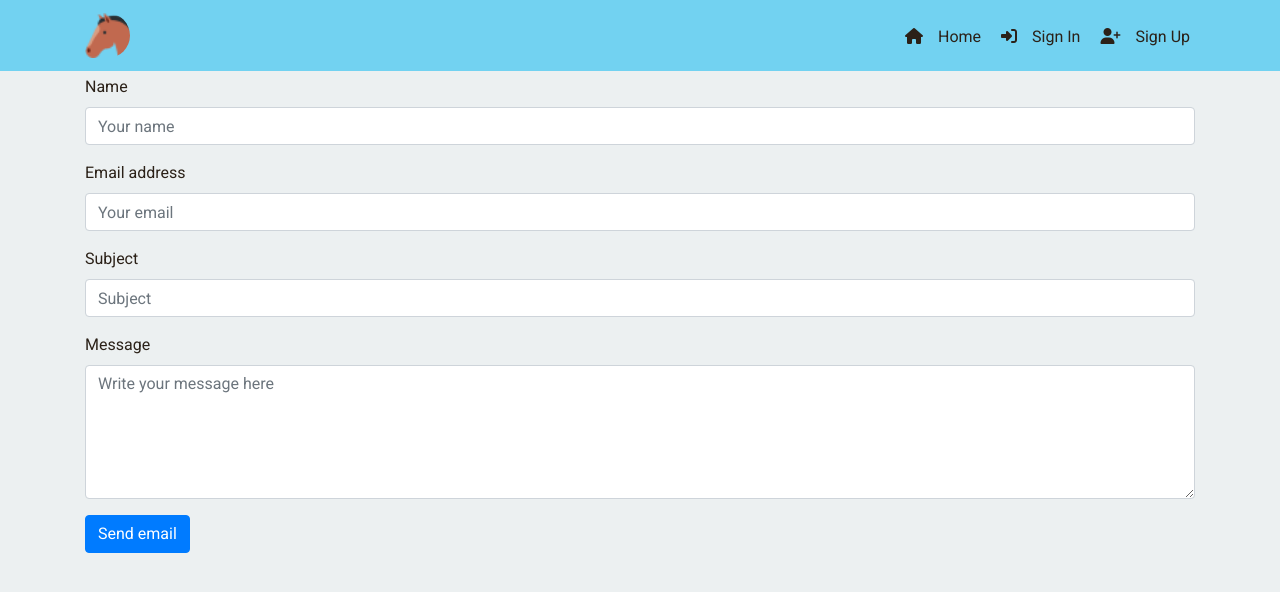
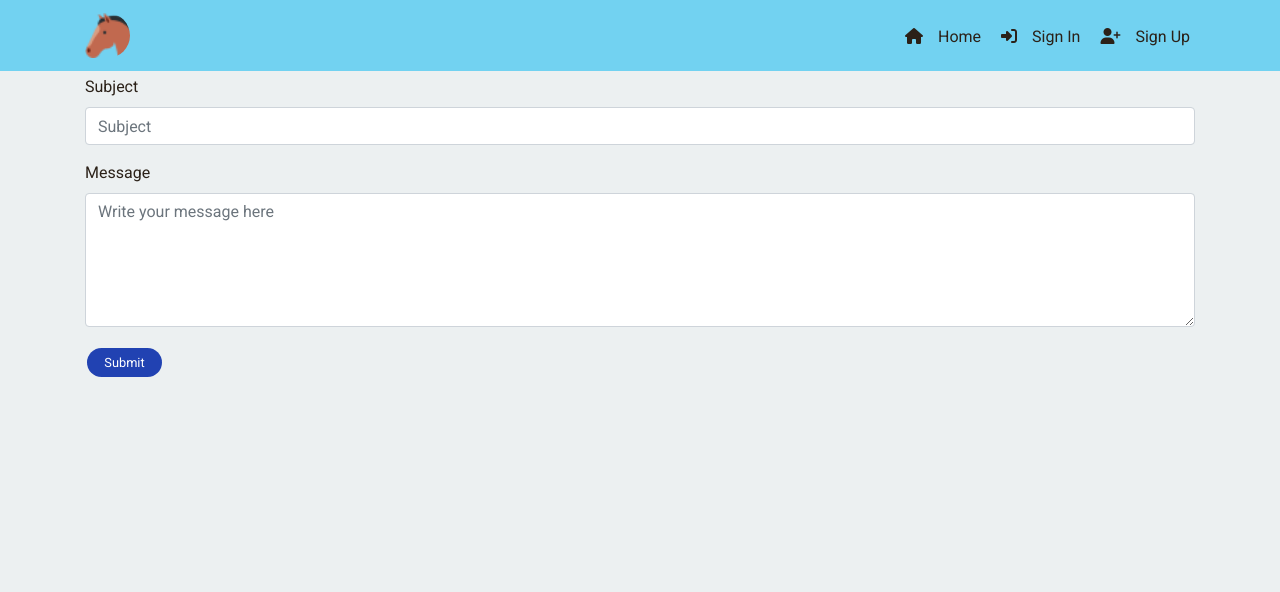
Before and after one commit to gStarhigh/pro5, a React (Create React App) app in the folder frontend/: page /contact in a window 1280 px wide. Shown: the top 592 px of the page. Built offline with nearby package versions, Linux system fonts and the light colour scheme; no server answers.

Commit message:
removed unncessary fields in contactForm

```diff
--- a/frontend/src/pages/contact/ContactForm.js
+++ b/frontend/src/pages/contact/ContactForm.js
@@ -8,15 +8,16 @@ import { Button } from "react-bootstrap";
 // Axios import
 import axios from "axios";
 
+// Styles
+import btnStyles from "../../styles/Button.module.css";
+
 function ContactForm() {
-  const [name, setName] = useState("");
-  const [email, setEmail] = useState("");
   const [subject, setSubject] = useState("");
   const [message, setMessage] = useState("");
 
   const handleSubmit = async (event) => {
     event.preventDefault();
-    const data = { name, email, subject, message };
+    const data = { subject, message };
     try {
       await axios.post("/contact/", data);
       console.log("Form data successfully sent", data);
@@ -27,30 +28,6 @@ function ContactForm() {
 
   return (
     <Form onSubmit={handleSubmit}>
-      <Form.Group>
-        <Form.Label htmlFor="name">Name</Form.Label>
-        <Form.Control
-          type="text"
-          name="name"
-          id="name"
-          value={name}
-          onChange={(e) => setName(e.target.value)}
-          placeholder="Your name"
-          maxLength={100}
-        />
-      </Form.Group>
-      <Form.Group>
-        <Form.Label htmlFor="name">Email address</Form.Label>
-        <Form.Control
-          type="email"
-          name="email"
-          id="email"
-          value={email}
-          onChange={(e) => setEmail(e.target.value)}
-          placeholder="Your email"
-          maxLength={100}
-        />
-      </Form.Group>
       <Form.Group>
         <Form.Label htmlFor="name">Subject</Form.Label>
         <Form.Control
@@ -77,7 +54,9 @@ function ContactForm() {
           placeholder="Write your message here"
         />
       </Form.Group>
-      <Button type="submit">Send email</Button>
+      <Button className={`${btnStyles.Button} ${btnStyles.Blue}`} type="submit">
+        Submit
+      </Button>
     </Form>
   );
 }
```
